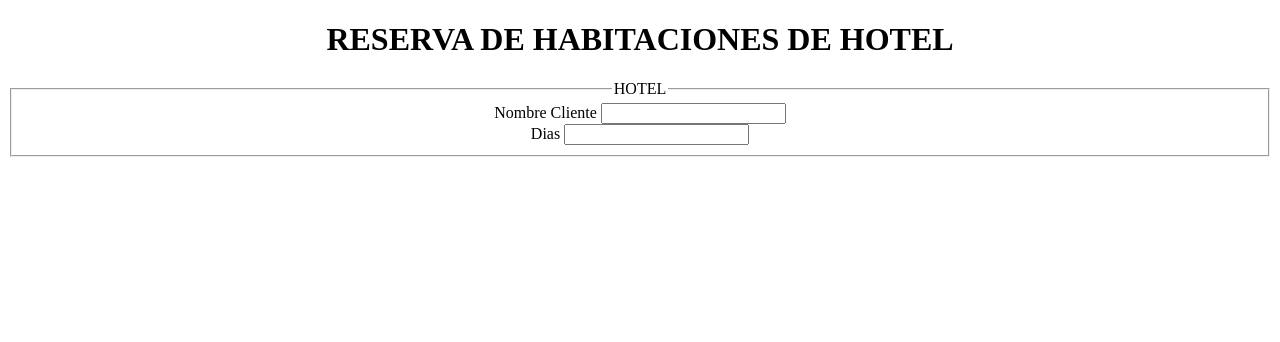
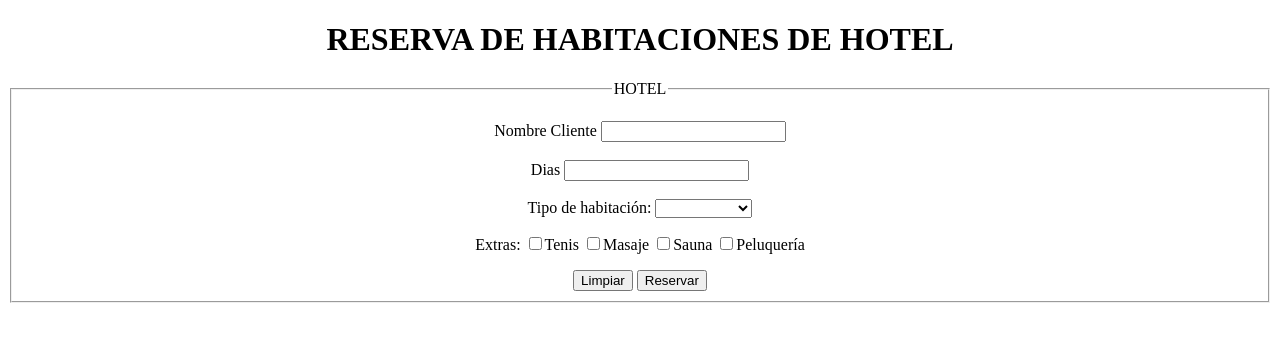
Before and after one commit to antonioc8021/www, a PHP site: page /Tarea2/hotel.php in a window 1280 px wide. Shown: the top 342 px of the page. Run offline with PHP 8.4, Linux system fonts and the light colour scheme.

Commit message:
finishes the first div

```diff
--- a/Tarea2/hotel.php
+++ b/Tarea2/hotel.php
@@ -23,10 +23,28 @@
         <form action="./hotel.php" method="post">
             <fieldset>
                 <legend>HOTEL</legend>
-                Nombre Cliente
-                <input type="text" id="cliente" name="cliente"> <br>
+                <br>Nombre Cliente
+                <input type="text" id="cliente" name="cliente"> <br><br>
                 Dias
-                <input type="number" id="dias" name="dias"> <br>
+                <input type="number" id="dias" name="dias"> <br><br>
+                Tipo de habitación:
+                <select name="TipoHabitacion" id="TipoHabitacion">
+                    <option value="elegir"></option>
+                    <?php
+                    $tipoHabitacion = ["SUITE", "FAMILIAR", "TRIPLE", "DOBLE", "INDIVIDUAL"];
+                    foreach ($tipoHabitacion as $tipo) {
+                        echo "<option value=$tipo>$tipo</option>";
+                    }
+                    ?>
+                </select>
+                <p>Extras:
+                    <input type="checkbox" id="tenis" name="extras[]" value="tenis">Tenis</input>
+                    <input type="checkbox" id="masaje" name="extras[]" value="masaje">Masaje</input>
+                    <input type="checkbox" id="sauna" name="extras[]" value="sauna">Sauna</input>
+                    <input type="checkbox" id="peluquería" name="extras[]" value="peluqueria">Peluquería</input>
+                </p>
+                <input type="submit" id="limpiar" value="Limpiar" name="limpiar" />
+                <input type="submit" id="reservar" value="Reservar" name="reservar" />
             </fieldset>
         </form>
     </div>
```
